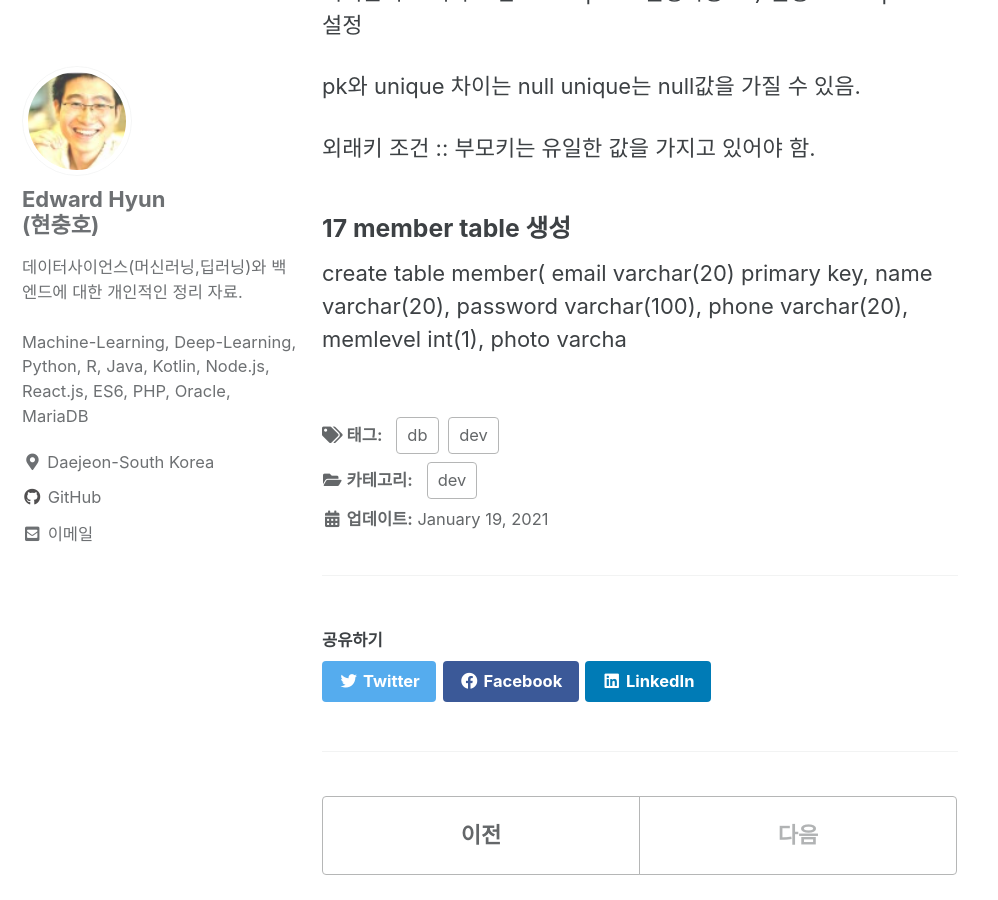
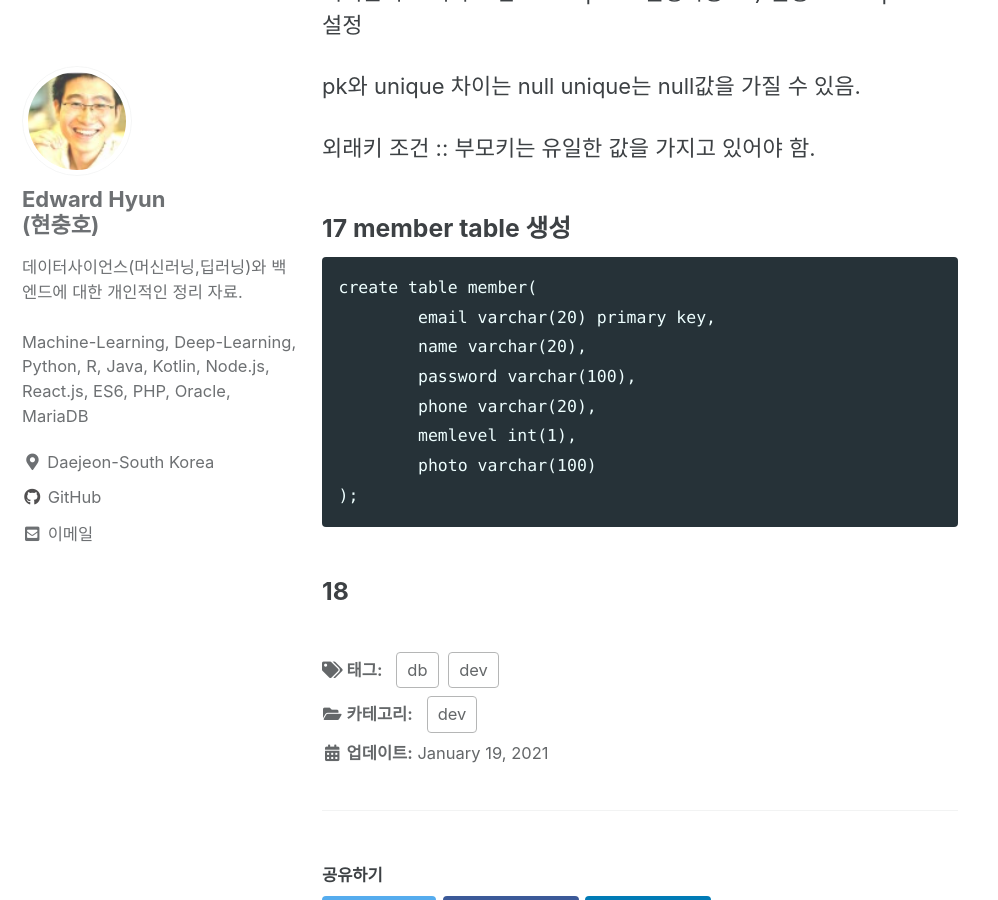
Before and after one commit to iamhch24/iamhch24.github.io, a Jekyll site: the page built from _posts/2021-01-19-[DB] MySql.md, in a window 1280 px wide and 900 px high, scrolled down 3461 px. Shown: the whole window, without its empty margins (0-998 px from the left). Built offline with Jekyll 4.4.1, drawn with Linux system fonts in a browser that asks for light colours; cached includes are drawn as plain includes.

Commit message:
_posts/2021-01-19-[DB] MySql.md updated from https://stackedit.io/

````diff
--- a/_posts/2021-01-19-[DB] MySql.md
+++ b/_posts/2021-01-19-[DB] MySql.md
@@ -97,22 +97,24 @@ unique는 null값을 가질 수 있음.
 
 
 ### 17 member table 생성
+```
 create table member(
-email varchar(20) primary key,
-name varchar(20),
-password varchar(100),
-phone varchar(20),
-memlevel int(1),
-photo varcha
+	email varchar(20) primary key,
+	name varchar(20),
+	password varchar(100),
+	phone varchar(20),
+	memlevel int(1),
+	photo varchar(100)
+);
+```
 
-
-
+### 18
 
 
 
 <!--stackedit_data:
-eyJoaXN0b3J5IjpbODgyMjY2MzI2LC0xODQ1NzM3MDE5LDIxMD
-cxNTMwNywtNDQyNTI0OTQ4LC02MTc3OTU3NjUsLTQwMTgzNTk4
-MCw0MDgyMDQ1OTgsMjAwNjQxMjkzLDgzOTI0OTU5LDExNzYxNz
-Q4ODRdfQ==
+eyJoaXN0b3J5IjpbMTA5NjcyOTQ0NCwtMTg0NTczNzAxOSwyMT
+A3MTUzMDcsLTQ0MjUyNDk0OCwtNjE3Nzk1NzY1LC00MDE4MzU5
+ODAsNDA4MjA0NTk4LDIwMDY0MTI5Myw4MzkyNDk1OSwxMTc2MT
+c0ODg0XX0=
 -->
````
